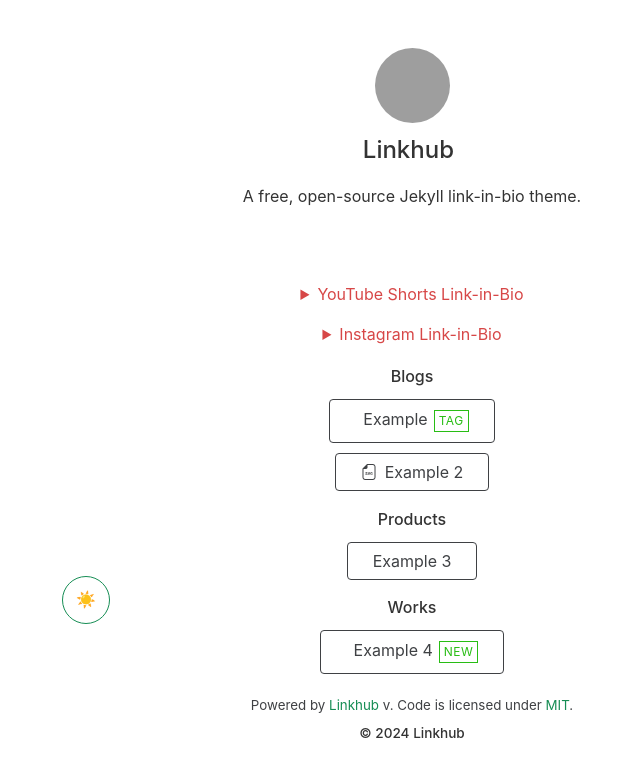
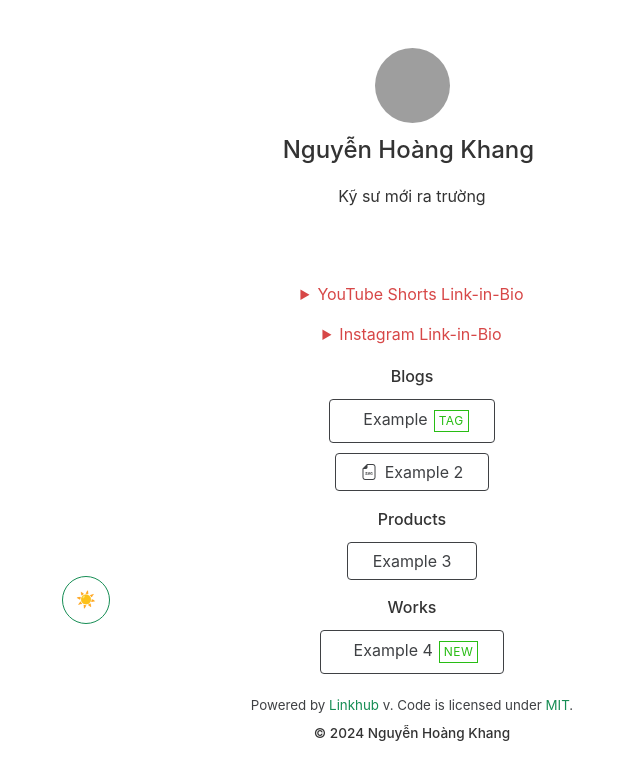
Before and after one commit to kuhekin/mypage, a Jekyll site: the page built from index.html, in a window 1280 px wide, cut to the strip 0-948 px from the top of the page. Shown: the top 780 px of the strip, without its empty margins (228-868 px from the left). Built offline with Jekyll 4.4.1, drawn with Linux system fonts in a browser that asks for light colours; nearby versions of some CDN libraries; grey boxes are pictures that could not be loaded.

Commit message:
Update _config.yml

```diff
--- a/_config.yml
+++ b/_config.yml
@@ -2,9 +2,9 @@
 theme: linkhub-jekyll-theme
 
 # Site Configuration
-name: Linkhub  # Name of your website
+name: Nguyễn Hoàng Khang  # Name of your website
 tagline: Links  # Set your preferred page title
-description: A free, open-source Jekyll link-in-bio theme.  # Also used as a meta description
+description: Kỹ sư mới ra trường  # Also used as a meta description
 favicon:
   path: https://i.ibb.co/SBRmBmt/favicon.png # Path / URL to the favicon of your website (e.g., 'assets/images/favicon.png')
   type: png # File format of image. Change according to your image. Supported types: https://developer.mozilla.org/en-US/docs/Web/Media/Formats/Image_types
@@ -13,7 +13,7 @@ url: https://link.example.com # URL of your website
 locale: en_GB # The value specifies the locale in which these tags are marked up. It follows the format `language_TERRITORY`.
 ga4: # Google Analytics 4 measurement ID, for e.g. G-XXXXXXX (optional). Remove it if it’s not needed.
 twitter:
-  username: UserName # Used for SEO
+  username: Khang # Used for SEO
 image:
   path: assets/images/example.jpg # Used for SEO (og:image, twitter:image)
   type: jpeg # File format of image.
```
